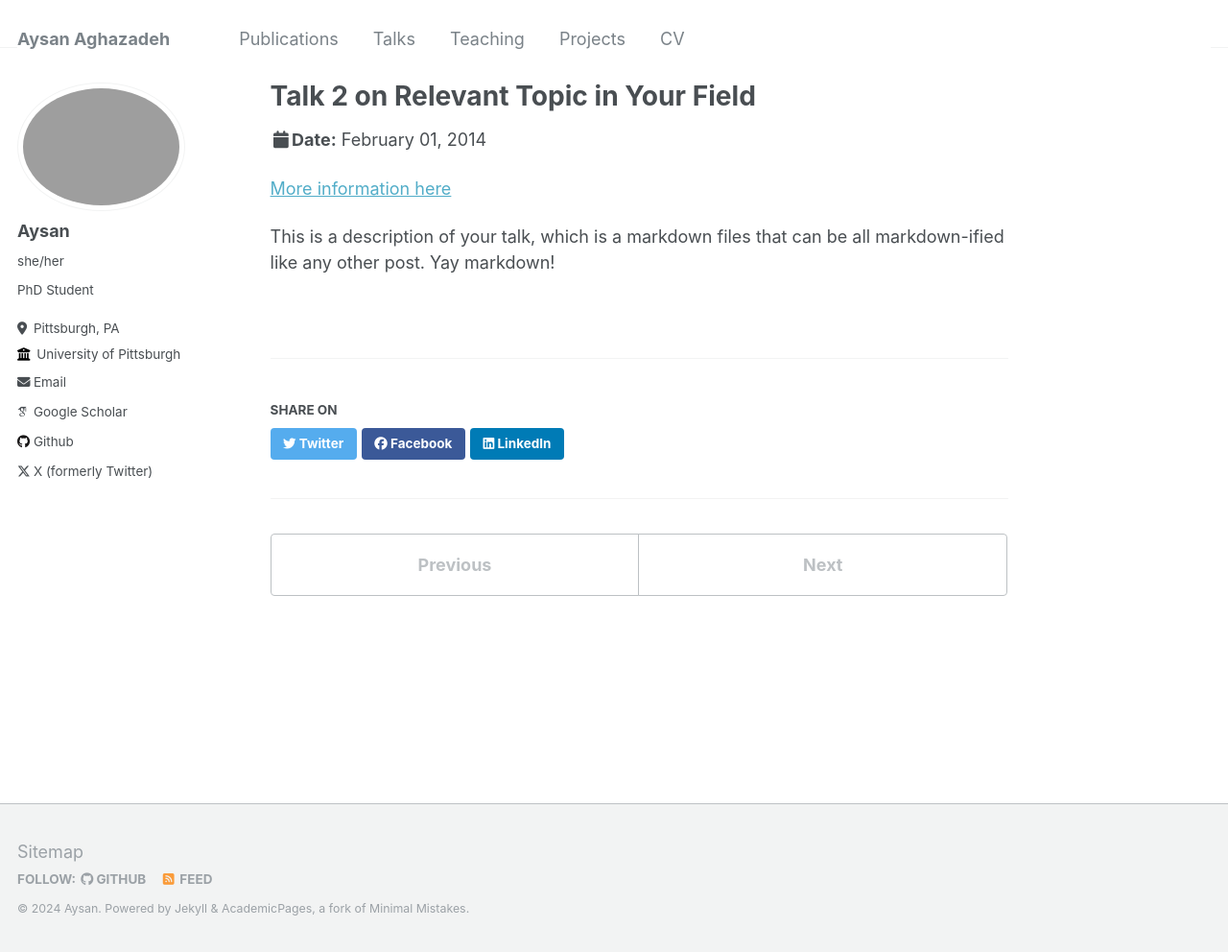
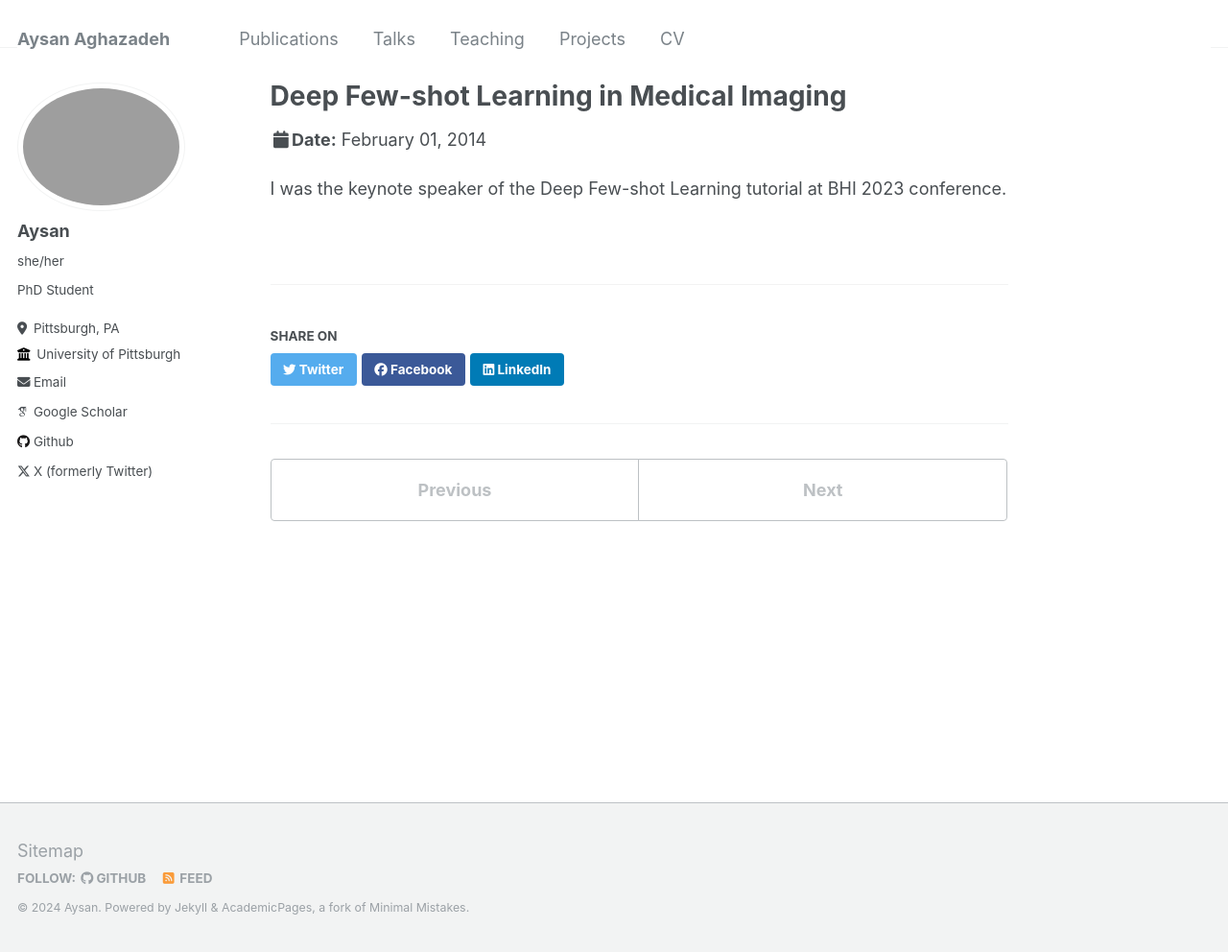
Before and after one commit to aysanaghazadeh/aysanaghazadeh.github.io, a Jekyll site: the page built from _talks/2014-02-01-talk-2.md, in a window 1280 px wide and 992 px high. Shown: the whole window at 96% size. Built offline with Jekyll 4.4.1, drawn with Linux system fonts in a browser that asks for light colours; some web fonts are replaced.

Commit message:
Update 2014-02-01-talk-2.md

```diff
--- a/_talks/2014-02-01-talk-2.md
+++ b/_talks/2014-02-01-talk-2.md
@@ -1,13 +1,11 @@
 ---
-title: "Talk 2 on Relevant Topic in Your Field"
+title: "Deep Few-shot Learning in Medical Imaging"
 collection: talks
 type: "Talk"
 permalink: /talks/2014-02-01-talk-2
-venue: "London School of Testing"
+venue: "International Conference on Biomedical and Health Informatics"
 date: 2014-02-01
-location: "London, UK"
+location: "Pittsburgh, PA"
 ---
 
-[More information here](http://example2.com)
-
-This is a description of your talk, which is a markdown files that can be all markdown-ified like any other post. Yay markdown!
+I was the keynote speaker of the Deep Few-shot Learning tutorial at BHI 2023 conference.
```
